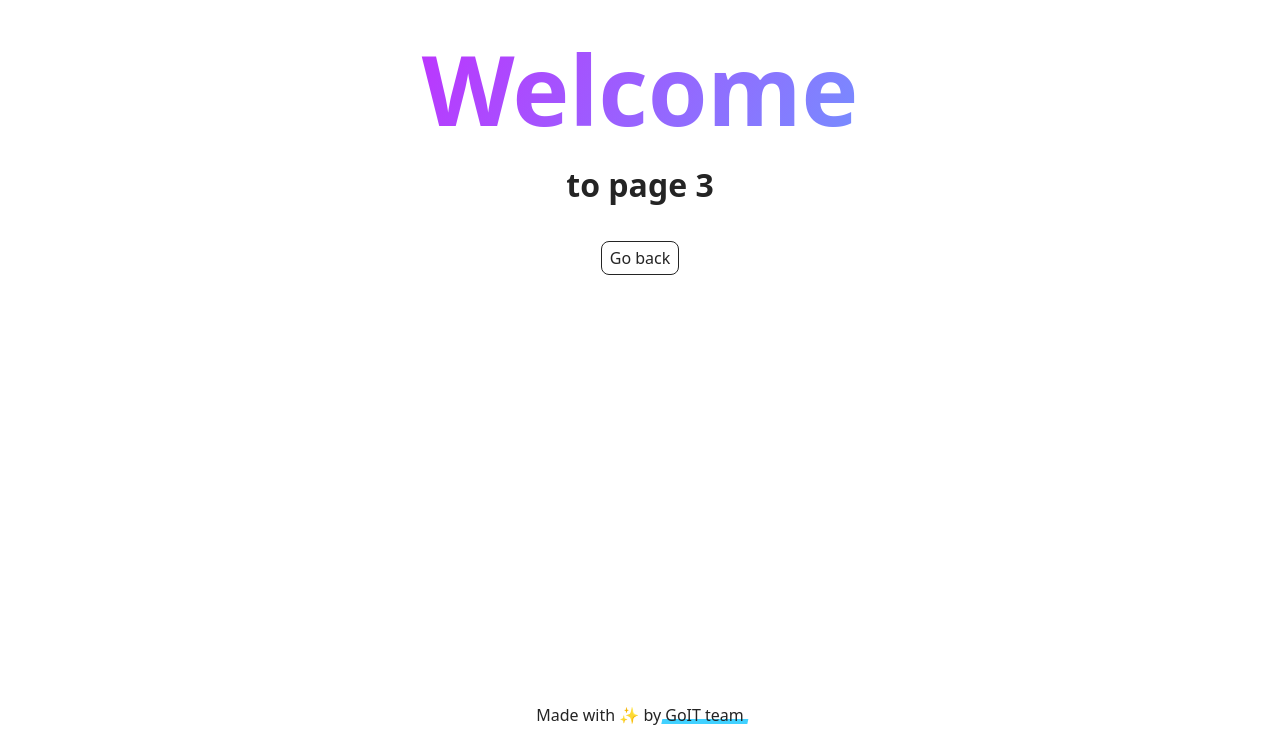
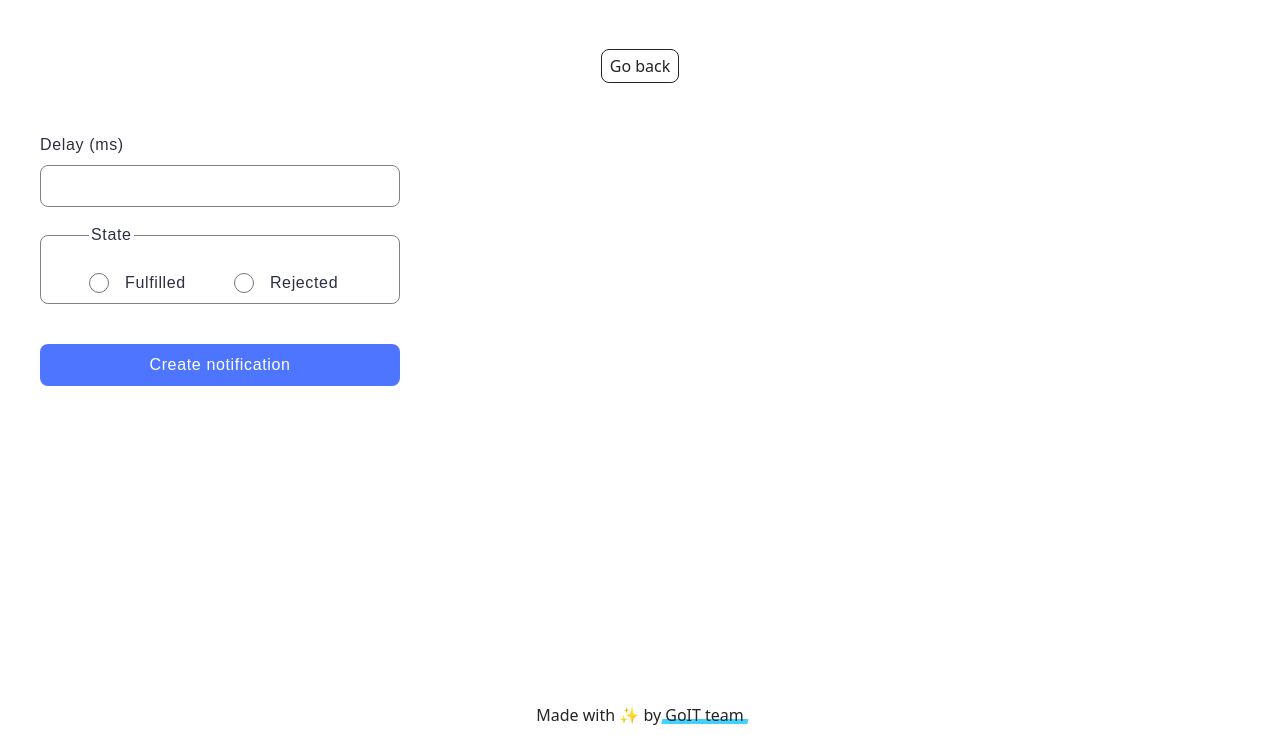
Before and after one commit to Cocokringle/goit-advancedjs-hw-02, a website built with Vite: page src/2-snackbar.html in a window 1280 px wide. Shown: the part 53-800 px from the top of the page. Built offline with nearby package versions, Linux system fonts and the light colour scheme.

Commit message:
feat(snackbar): complited task

```diff
--- a/src/2-snackbar.html
+++ b/src/2-snackbar.html
@@ -16,10 +16,33 @@
 
     <main>
       <div class="container">
-        <h1 class="main-title">
-          <span class="main-title-gradient">Welcome</span> to page 3
-        </h1>
         <load src="./partials/back-link.html" />
+
+        <form class="form">
+          <label class="form-label form-label--delay">
+            Delay (ms)
+            <input
+              type="number"
+              name="delay"
+              required
+              class="form-input form-input--delay"
+            />
+          </label>
+
+          <fieldset>
+            <legend class="form-label form-label--state">State</legend>
+            <label class="form-label form-label--state">
+              <input type="radio" name="state" value="fulfilled" required />
+              Fulfilled
+            </label>
+            <label class="form-label form-label--state">
+              <input type="radio" name="state" value="rejected" required />
+              Rejected
+            </label>
+          </fieldset>
+
+          <button type="submit">Create notification</button>
+        </form>
       </div>
     </main>
 
--- /dev/null
+++ b/src/css/snackbar.css
@@ -0,0 +1,117 @@
+.form {
+  margin-top: 50px;
+  display: flex;
+  flex-direction: column;
+  gap: 16px;
+  max-width: 360px;
+}
+
+.form-input--delay {
+  width: 100%;
+  max-width: 360px;
+  color: #2e2f42;
+  font-family: 'Montserrat', sans-serif;
+  font-size: 16px;
+  font-weight: 400;
+  line-height: 1.5;
+  letter-spacing: 0.64px;
+  border-radius: 8px;
+  background: #fff;
+  padding: 8px 16px;
+  transition: all 0.3s ease;
+  outline: none;
+  border: 1px solid #808080;
+  box-sizing: border-box;
+}
+
+.form-input--delay:hover {
+  outline: none;
+  border: 1px solid #000000;
+}
+
+.form-input--delay:focus {
+  outline: none;
+  border: 1px solid #4e75ff;
+}
+
+.form-input--delay:disabled {
+  outline: none;
+  background: #fafafa;
+  color: #808080;
+}
+
+.form-label {
+  color: #2e2f42;
+  font-family: 'Montserrat', sans-serif;
+  font-size: 16px;
+  font-weight: 400;
+  line-height: 1.5;
+  letter-spacing: 0.64px;
+}
+
+.form-label--delay {
+  display: flex;
+  flex-direction: column;
+  align-items: flex-start;
+  gap: 8px;
+}
+
+.form button {
+  width: 100%;
+  margin-top: 24px;
+  color: #fff;
+  font-family: 'Montserrat', sans-serif;
+  font-size: 16px;
+  font-weight: 500;
+  line-height: 1.5;
+  letter-spacing: 0.64px;
+  display: inline-flex;
+  padding: 8px 16px;
+  justify-content: center;
+  align-items: center;
+  gap: 10px;
+  border-radius: 8px;
+  background: #4e75ff;
+  border: 1px solid transparent;
+  transition: all 0.3s ease;
+}
+
+.form button:hover {
+  background: #6c8cff;
+}
+
+.form button:disabled {
+  color: #989898;
+  background: #cfcfcf;
+  cursor: not-allowed;
+}
+
+.form-label--state {
+  text-align: start;
+}
+
+.form fieldset {
+  width: 100%;
+  max-width: 360px;
+  display: flex;
+  align-items: center;
+  gap: 48px;
+  margin: 0;
+  border-radius: 8px;
+  border: 1px solid #808080;
+  padding: 24px 48px 8px;
+  box-sizing: border-box;
+}
+
+.form input[type='radio' i] {
+  margin: 0;
+  height: 20px;
+  width: 20px;
+  accent-color: #4e75ff;
+}
+
+.form-label--state {
+  display: flex;
+  align-items: center;
+  gap: 16px;
+}
--- a/src/css/styles.css
+++ b/src/css/styles.css
@@ -17,3 +17,4 @@
 @import url('./back-link.css');
 @import url('./footer.css');
 @import url('./timer.css');
+@import url('./snackbar.css');
--- a/src/js/2-snackbar.js
+++ b/src/js/2-snackbar.js
@@ -0,0 +1,39 @@
+import iziToast from 'izitoast';
+import 'izitoast/dist/css/iziToast.min.css';
+
+const form = document.querySelector('.form');
+
+form.addEventListener('submit', function (event) {
+  event.preventDefault();
+
+  const delay = Number(form.elements.delay.value);
+  const state = form.elements.state.value;
+
+  const promise = new Promise((resolve, reject) => {
+    setTimeout(() => {
+      if (state === 'fulfilled') {
+        resolve(delay);
+      } else {
+        reject(delay);
+      }
+    }, delay);
+  });
+
+  promise
+    .then(delay => {
+      iziToast.success({
+        title: 'OK',
+        message: `✅ Fulfilled promise in ${delay}ms`,
+        position: 'topRight',
+      });
+    })
+    .catch(delay => {
+      iziToast.error({
+        title: 'Error',
+        message: `❌ Rejected promise in ${delay}ms`,
+        position: 'topRight',
+      });
+    });
+
+  form.reset();
+});
```
